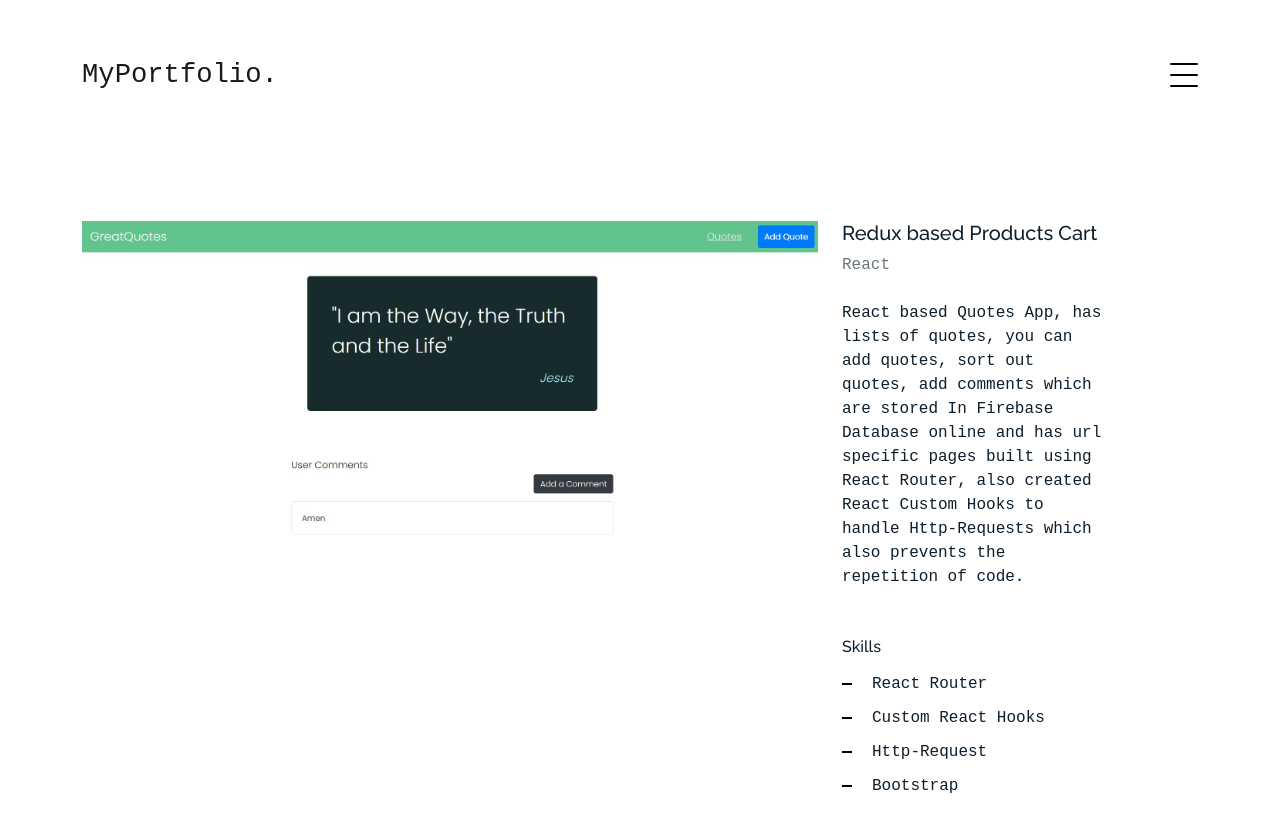
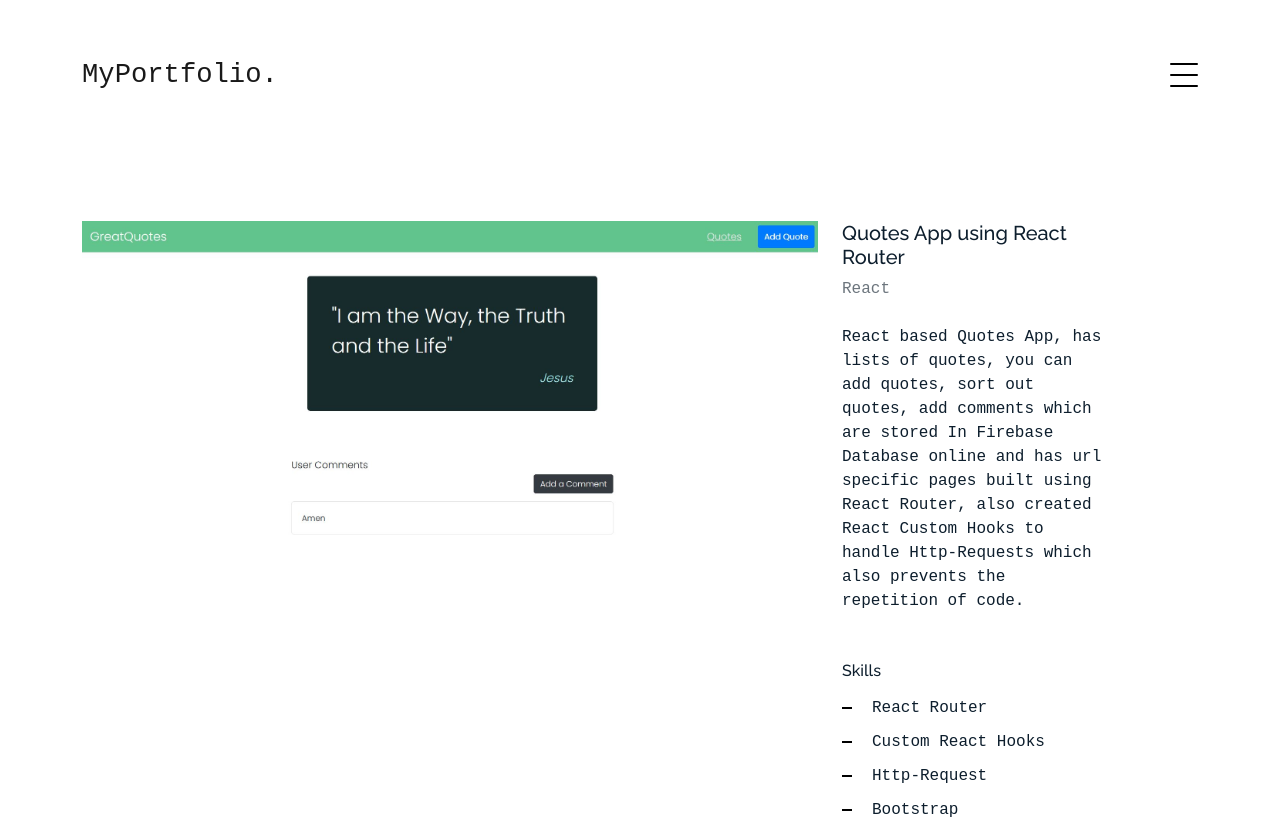
Before and after one commit to andriken/My-Portfolio, a plain HTML site: page react-quotesapp.html in a window 1280 px wide. Shown: the top 825 px of the page. Drawn offline with Linux system fonts and the light colour scheme; a web font is replaced by a local one.

Commit message:
fix heading and title

```diff
--- a/react-quotesapp.html
+++ b/react-quotesapp.html
@@ -5,7 +5,7 @@
   <meta charset="utf-8">
   <meta content="width=device-width, initial-scale=1.0" name="viewport">
 
-  <title>Redux based Products Cart</title>
+  <title>Quotes App</title>
   <meta content="" name="description">
   <meta content="" name="keywords">
 
@@ -75,7 +75,7 @@
             </div>
             <div class="col-md-3 ml-auto" data-aos="fade-up" data-aos-delay="100">
               <div class="sticky-content">
-                <h3 class="h3">Redux based Products Cart</h3>
+                <h3 class="h3">Quotes App using React Router</h3>
                 <p class="mb-4"><span class="text-muted">React</span></p>
 
                 <div class="mb-5">
```
